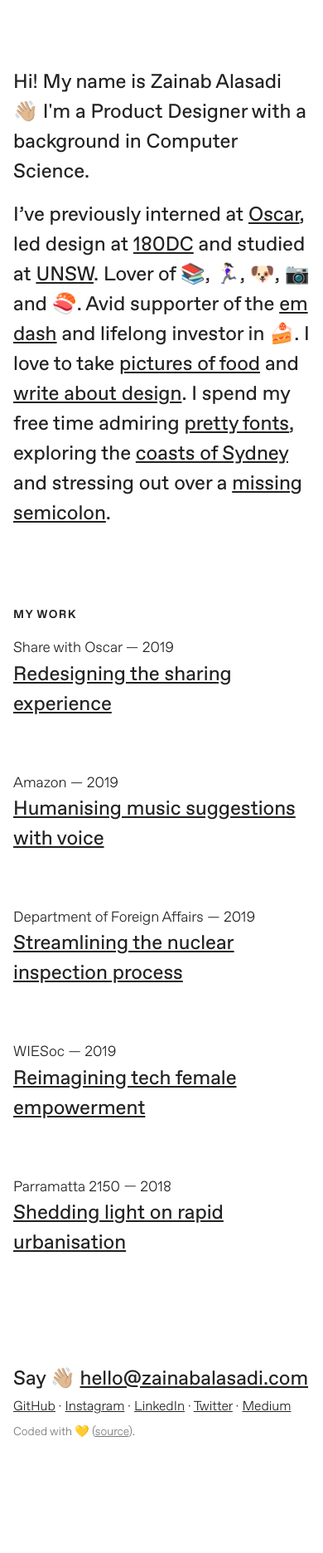
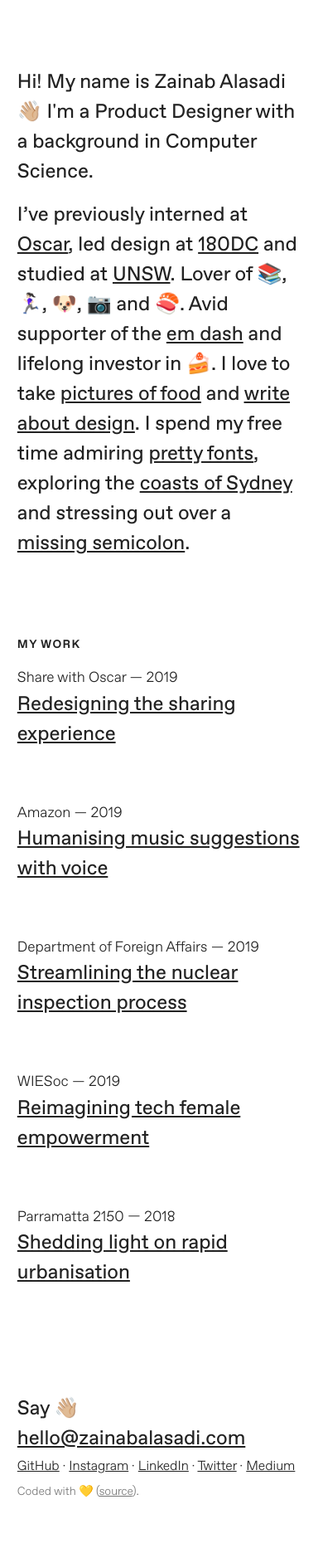
Before and after one commit to zainabalasadi/zainabalasadi.com, a Jekyll site: the page built from index.md, in a window 390 px wide. Shown: the whole page at 83% size. Built offline with Jekyll 4.4.1, drawn with Linux system fonts in a browser that asks for light colours; before the commit the page ends 1800 px from its top, so only the background shows below that.

Commit message:
larger margins on mobile

```diff
--- a/_sass/_layout.scss
+++ b/_sass/_layout.scss
@@ -3,6 +3,13 @@
    @media screen and (min-width: 60em) {
       padding-left: 9rem;
       padding-right: 9rem;
+   }
+}
+
+.ph3 {
+   @media screen and (max-width: 30em) {
+      padding-left: 1.3rem;
+      padding-right: 1.3rem;
    }
 }
 
```
Also changed, not shown: 1 other file.
